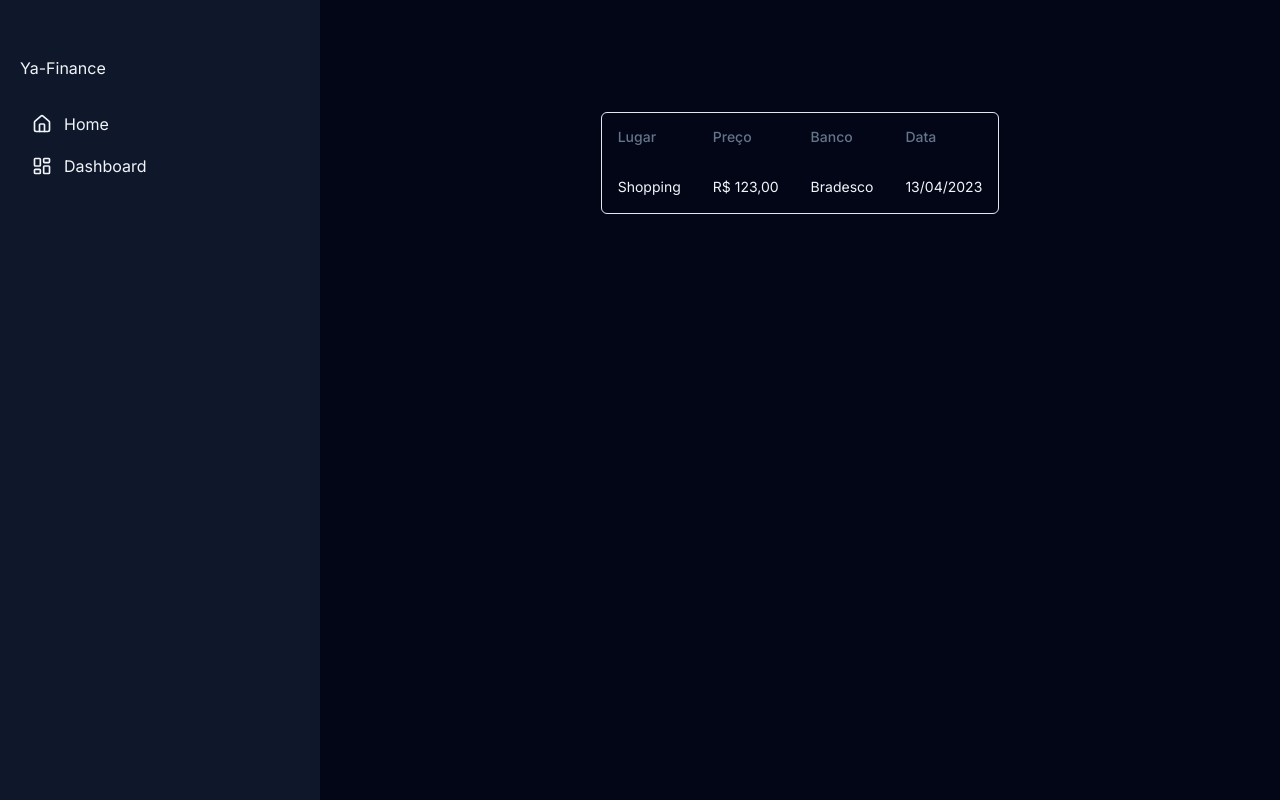
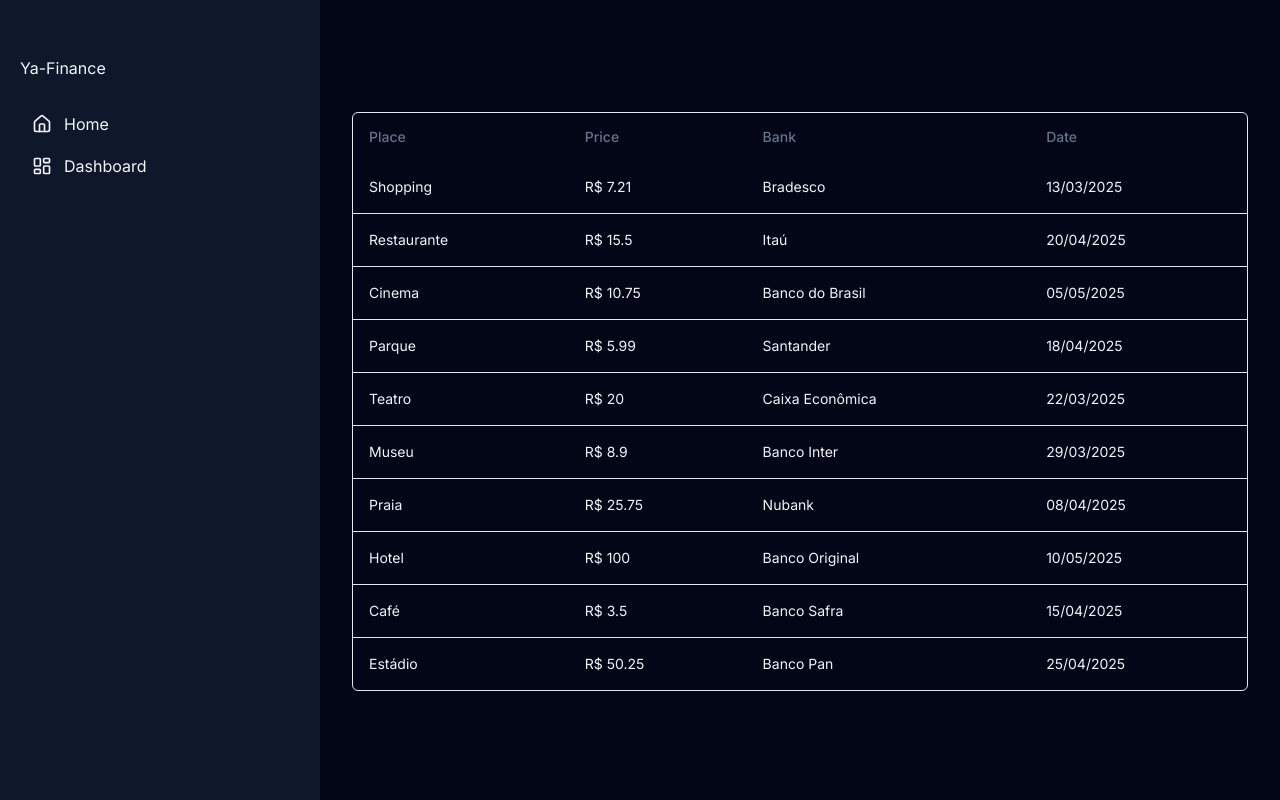
Before and after one commit to marciordj/ya-money, a Next.js app in the folder frontend/: page / in a window 1280 px wide. Built offline with nearby package versions, Linux system fonts and the light colour scheme.

Commit message:
feat: create expense table

```diff
--- a/frontend/src/app/layout.tsx
+++ b/frontend/src/app/layout.tsx
@@ -21,7 +21,7 @@
       <body className={inter.className}>
         <div className="bg-slate-950 min-h-screen grid grid-cols-app">
           <SideBar />
-          <main className="max-w-4xl mx-auto">
+          <main className="px-8">
             {children}
           </main>
         </div>
--- a/frontend/src/app/page.tsx
+++ b/frontend/src/app/page.tsx
@@ -1,88 +1,9 @@
-import {
-  Table,
-  TableBody,
-  TableCell,
-  TableHead,
-  TableHeader,
-  TableRow
-} from "@/components/ui/table";
-
-const data: Payment[] = [
-  {
-    id: "m5gr84i9",
-    amount: 316,
-    status: "success",
-    email: "ken99@yahoo.com",
-  },
-  {
-    id: "3u1reuv4",
-    amount: 242,
-    status: "success",
-    email: "Abe45@gmail.com",
-  },
-  {
-    id: "derv1ws0",
-    amount: 837,
-    status: "processing",
-    email: "Monserrat44@gmail.com",
-  },
-  {
-    id: "5kma53ae",
-    amount: 874,
-    status: "success",
-    email: "Silas22@gmail.com",
-  },
-  {
-    id: "bhqecj4p",
-    amount: 721,
-    status: "failed",
-    email: "carmella@hotmail.com",
-  },
-]
-
-export type Payment = {
-  id: string
-  amount: number
-  status: "pending" | "processing" | "success" | "failed"
-  email: string
-}
+import { ExpenseTable } from "@/components/ExpenseTable";
 
 export default function Home() {
-
   return (
     <div className="mt-28 rounded-md border">
-      <Table>
-        <TableHeader className="text-slate-100">
-          <TableHead>
-            Lugar
-          </TableHead>
-          <TableHead>
-            Preço
-          </TableHead>
-          <TableHead>
-            Banco
-          </TableHead>
-          <TableHead>
-            Data
-          </TableHead>
-        </TableHeader>
-        <TableBody>
-          <TableRow className="text-slate-100">
-            <TableCell>
-              Shopping
-            </TableCell>
-            <TableCell>
-              R$ 123,00
-            </TableCell>
-            <TableCell>
-              Bradesco
-            </TableCell>
-            <TableCell>
-              13/04/2023
-            </TableCell>
-          </TableRow>
-        </TableBody>
-      </Table>
+      <ExpenseTable />
     </div>
   );
 }
--- /dev/null
+++ b/frontend/src/components/ExpenseTable/data.ts
@@ -0,0 +1,80 @@
+export const data: expenses = [
+  {
+    id: 1,
+    place: "Shopping",
+    price: 7.21,
+    bank: "Bradesco",
+    date: "13/03/2025"
+  },
+  {
+    id: 2,
+    place: "Restaurante",
+    price: 15.50,
+    bank: "Itaú",
+    date: "20/04/2025"
+  },
+  {
+    id: 3,
+    place: "Cinema",
+    price: 10.75,
+    bank: "Banco do Brasil",
+    date: "05/05/2025"
+  },
+  {
+    id: 4,
+    place: "Parque",
+    price: 5.99,
+    bank: "Santander",
+    date: "18/04/2025"
+  },
+  {
+    id: 5,
+    place: "Teatro",
+    price: 20.00,
+    bank: "Caixa Econômica",
+    date: "22/03/2025"
+  },
+  {
+    id: 6,
+    place: "Museu",
+    price: 8.90,
+    bank: "Banco Inter",
+    date: "29/03/2025"
+  },
+  {
+    id: 7,
+    place: "Praia",
+    price: 25.75,
+    bank: "Nubank",
+    date: "08/04/2025"
+  },
+  {
+    id: 8,
+    place: "Hotel",
+    price: 100.00,
+    bank: "Banco Original",
+    date: "10/05/2025"
+  },
+  {
+    id: 9,
+    place: "Café",
+    price: 3.50,
+    bank: "Banco Safra",
+    date: "15/04/2025"
+  },
+  {
+    id: 10,
+    place: "Estádio",
+    price: 50.25,
+    bank: "Banco Pan",
+    date: "25/04/2025"
+  }
+];
+
+type expenses = {
+  id: number,
+  place: string,
+  price: number,
+  date: string,
+  bank: string
+}[]
--- /dev/null
+++ b/frontend/src/components/ExpenseTable/index.tsx
@@ -0,0 +1,34 @@
+import { formatMoney } from "@/utils/formatMoney";
+import { Table, TableHeader, TableHead, TableBody, TableRow, TableCell } from "../ui/table";
+import { data } from "./data";
+
+export function ExpenseTable() {
+  return (
+    <Table>
+        <TableHeader className="text-slate-100">
+          <TableHead>
+            Place
+          </TableHead>
+          <TableHead>
+            Price
+          </TableHead>
+          <TableHead>
+            Bank
+          </TableHead>
+          <TableHead>
+            Date
+          </TableHead>
+        </TableHeader>
+        <TableBody>
+          {data.map(item => (
+            <TableRow key={item.price} className="text-slate-100">
+              <TableCell>{item.place}</TableCell>
+              <TableCell>{formatMoney(item.price)}</TableCell>
+              <TableCell>{item.bank}</TableCell>
+              <TableCell>{item.date}</TableCell>
+            </TableRow>
+          ))}
+        </TableBody>
+      </Table>
+  )
+}
--- /dev/null
+++ b/frontend/src/utils/formatMoney.ts
@@ -0,0 +1,3 @@
+export function formatMoney(amount: number) {
+  return `R$ ${amount}`
+}
```
